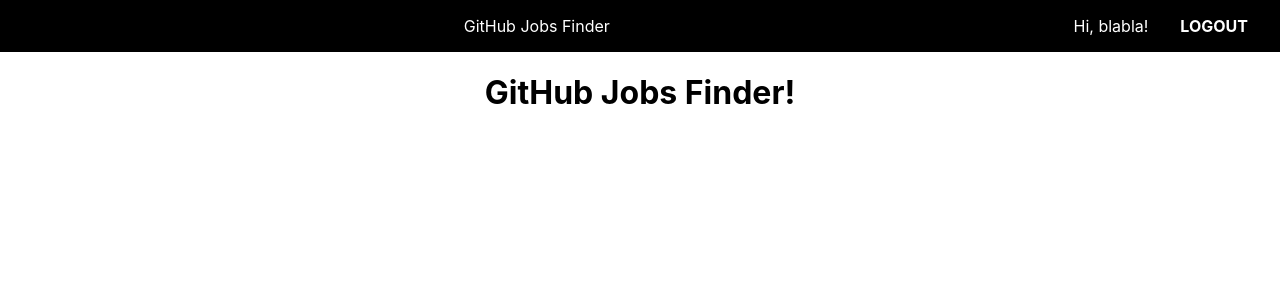
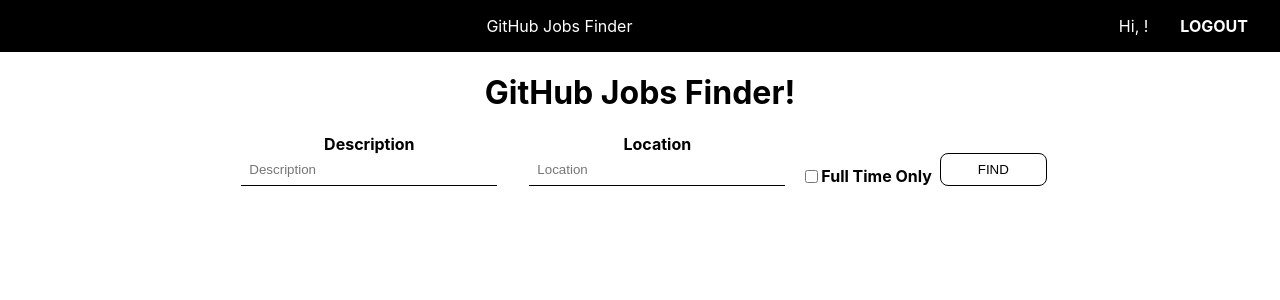
Before and after one commit to adamfdhl/dans-job, a React (Create React App) app: page /job-page in a window 1280 px wide. Shown: the top 300 px of the page. Built offline with nearby package versions, Linux system fonts and the light colour scheme; no server answers.

Commit message:
add search form

```diff
--- a/src/components/Navbar/Navbar.js
+++ b/src/components/Navbar/Navbar.js
@@ -16,7 +16,7 @@
 			<li onClick={logoutHandler} className="right-link">
 				logout
 			</li>
-			<li className="right-link">Hi, blabla!</li>
+			<li className="right-link">Hi, {localStorage.getItem("email")}!</li>
 		</ul>
 	);
 };
--- a/src/containers/JobPage/JobPage.js
+++ b/src/containers/JobPage/JobPage.js
@@ -1,14 +1,70 @@
-import React from "react";
+import React, { useState, useEffect } from "react";
 import Navbar from "../../components/Navbar/Navbar";
+import axios from "axios";
 
 import "./JobPage.scss";
 
 const JobPage = (props) => {
+	const [description, setDescription] = useState("");
+	const [location, setLocation] = useState("");
+	const [jobs, setJobs] = useState([]);
+	// const [isFulltime, setIsFsulltime] = useState(false);
+
+	const searchHandler = (e) => {
+		e.preventDefault();
+		console.log(description, location);
+	};
+
+	const getJobs = () => {
+		axios
+			.get("https://jobs.github.com/positions.json")
+			.then((response) => {
+				console.log(response);
+			})
+			.catch((error) => {
+				console.log(error);
+			});
+	};
+
+	useEffect(() => {
+		getJobs();
+	}, [getJobs]);
 	return (
 		<React.Fragment>
 			<Navbar />
 			<div className="JobPage">
 				<h1>GitHub Jobs Finder!</h1>
+				<form className="job-form" onSubmit={(e) => searchHandler(e)}>
+					<div className="input-field">
+						<label>Description</label>
+						<input
+							type="text"
+							placeholder="Description"
+							value={description}
+							onChange={(e) => setDescription(e.target.value)}
+						/>
+					</div>
+					<div className="input-field">
+						<label>Location</label>
+						<input
+							type="text"
+							placeholder="Location"
+							value={location}
+							onChange={(e) => setLocation(e.target.value)}
+						/>
+					</div>
+					<input
+						type="checkbox"
+						placeholder="FullTime"
+						value="fulltime"
+						name="fulltime"
+					/>
+					<label>Full Time Only</label>
+					<button className="button-search" type="submit">
+						find
+					</button>
+				</form>
+				{/* JobList */}
 			</div>
 		</React.Fragment>
 	);
--- a/src/containers/JobPage/JobPage.scss
+++ b/src/containers/JobPage/JobPage.scss
@@ -0,0 +1,47 @@
+.JobPage {
+	display: flex;
+	flex-direction: column;
+	align-items: center;
+	justify-content: center;
+	input,
+	label {
+		display: block;
+	}
+	label {
+		font-weight: bold;
+	}
+	/* Job Search Form */
+	.job-form {
+		display: flex;
+		flex-direction: row;
+		align-items: flex-end;
+		.input-field {
+			margin: 0 1rem;
+			input {
+				width: 20vw;
+				padding: 0.5rem;
+				border: none;
+				border-bottom: 0.1rem solid black;
+				&:focus {
+					background-color: rgb(241, 241, 241);
+				}
+			}
+		}
+		.button-search {
+			text-transform: uppercase;
+			margin: 0 0.5rem;
+			border: 0.1rem solid black;
+			border-radius: 0.5rem;
+			color: black;
+			background-color: white;
+			padding: 0.5rem 2.3rem;
+			&:hover {
+				border-color: white;
+				color: white;
+				background-color: black;
+				cursor: pointer;
+			}
+		}
+	}
+	/* Job List */
+}
```
